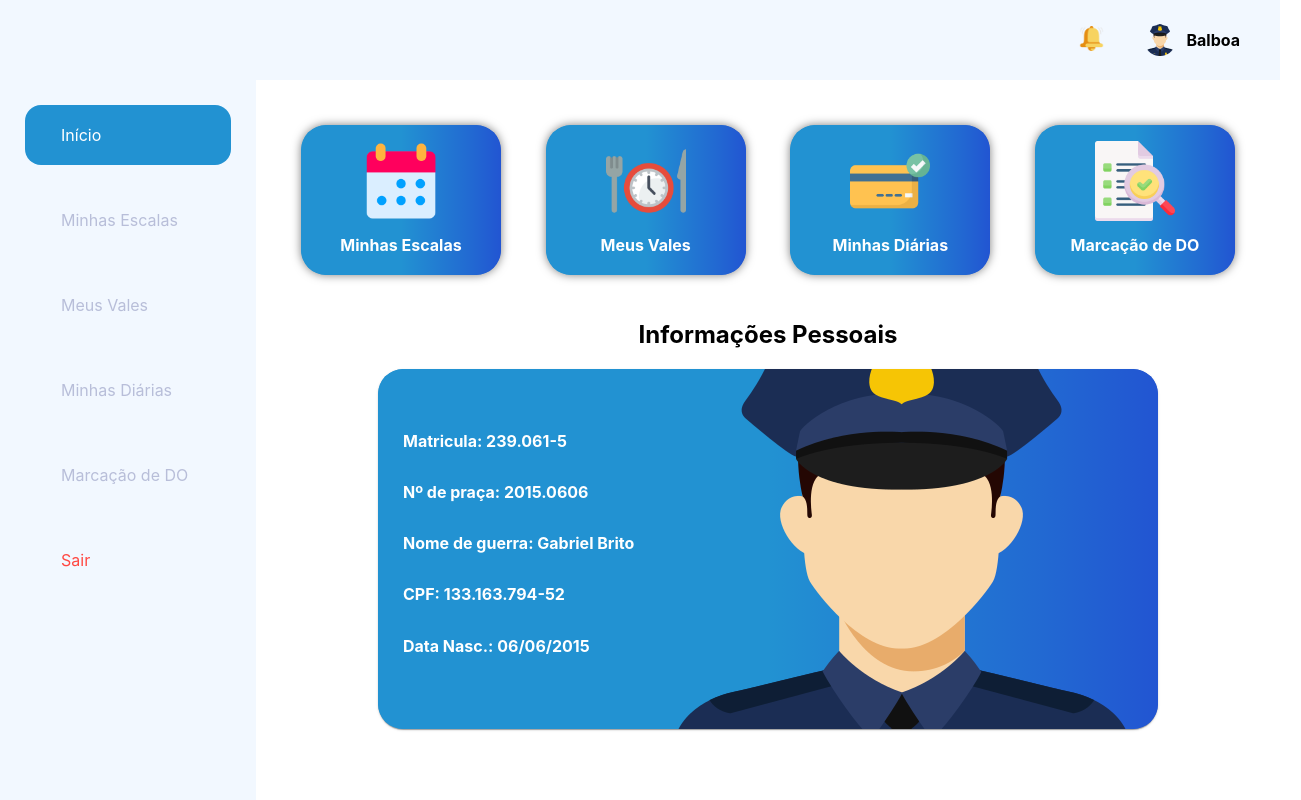
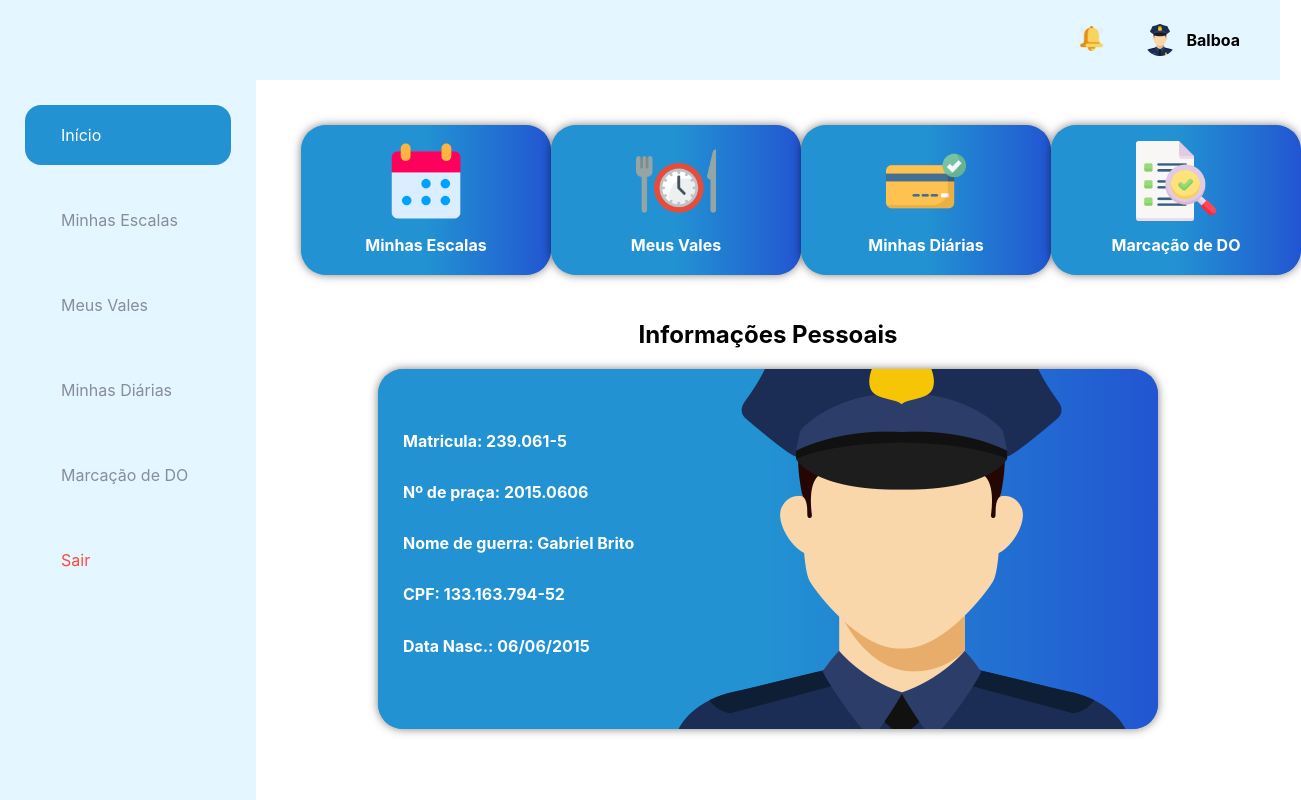
Before and after one commit to balbboa/rota, a Next.js app: page / in a window 1280 px wide. Shown: the whole page, 1301 px wide, since content can reach past the window. Built offline with nearby package versions, Linux system fonts and the light colour scheme; some icons are missing.

Commit message:
Feat: ajustes cor e espaçamento

```diff
--- a/components/Card/Card.styles.ts
+++ b/components/Card/Card.styles.ts
@@ -8,7 +8,7 @@ export const CustomCard = styled.div`
     color: white;
     border-radius: 25px;
     cursor: pointer;
-    width: 200px;
+    width: 250px;
     height: 150px;
 
     box-shadow: 0px 0px 10px 0px rgba(0,0,0,0.5);
--- a/components/Card/index.tsx
+++ b/components/Card/index.tsx
@@ -49,7 +49,7 @@ export default function DashboardCards() {
 
     <Link href="/diarias" passHref >
         <CustomCard>
-        <Card sx={{ maxWidth: 200 }}>
+        <Card sx={{ maxWidth: 345 }}>
         <CardContent>
         <Image
             src={Credit}
--- a/components/MenuItem/MenuItem.styles.ts
+++ b/components/MenuItem/MenuItem.styles.ts
@@ -9,7 +9,7 @@ export const MenuItemContainer = styled.a<{ depth: number }>`
   justify-content: space-between;
   padding: 20px;
   margin: 25px;
-  color: #B8BED9;
+  color: #878c9f;
 
   & svg {
     height: 30px;
--- a/components/Panel/Panel.styles.ts
+++ b/components/Panel/Panel.styles.ts
@@ -10,6 +10,10 @@ export const CardPanel = styled.div`
     background-image: url("policeman.png"), linear-gradient(90deg, rgba(34,146,210,1) 50%, rgba(34,105,210,1) 85%, rgba(34,85,210,1) 100%);
     background-position: right;
     background-repeat: no-repeat;
+
+    box-shadow: 0px 0px 10px 0px rgba(0,0,0,0.5);
+    -webkit-box-shadow: 0px 0px 10px 0px rgba(0,0,0,0.5);
+    -moz-box-shadow: 0px 0px 10px 0px rgba(0,0,0,0.5);
   }
 `;
 
--- a/pages/vales.tsx
+++ b/pages/vales.tsx
@@ -104,9 +104,7 @@ const rows = [
 const Vales: NextPage = () => {
   return (
     <Container title="Meus Vales">
-      <div>
-        <DataTable columns={columns} rows={rows} />
-      </div>
+      <DataTable columns={columns} rows={rows} />
     </Container>
   );
 };
--- a/styles/theme.ts
+++ b/styles/theme.ts
@@ -8,6 +8,6 @@ export const theme: DefaultTheme = {
     textDark: "#000",
     textLight: "#fff",
     greyBg: "#d8dcd6",
-    customBg: "#f2f8ff !important",
+    customBg: "#e4f6ff",
   },
 };
```
